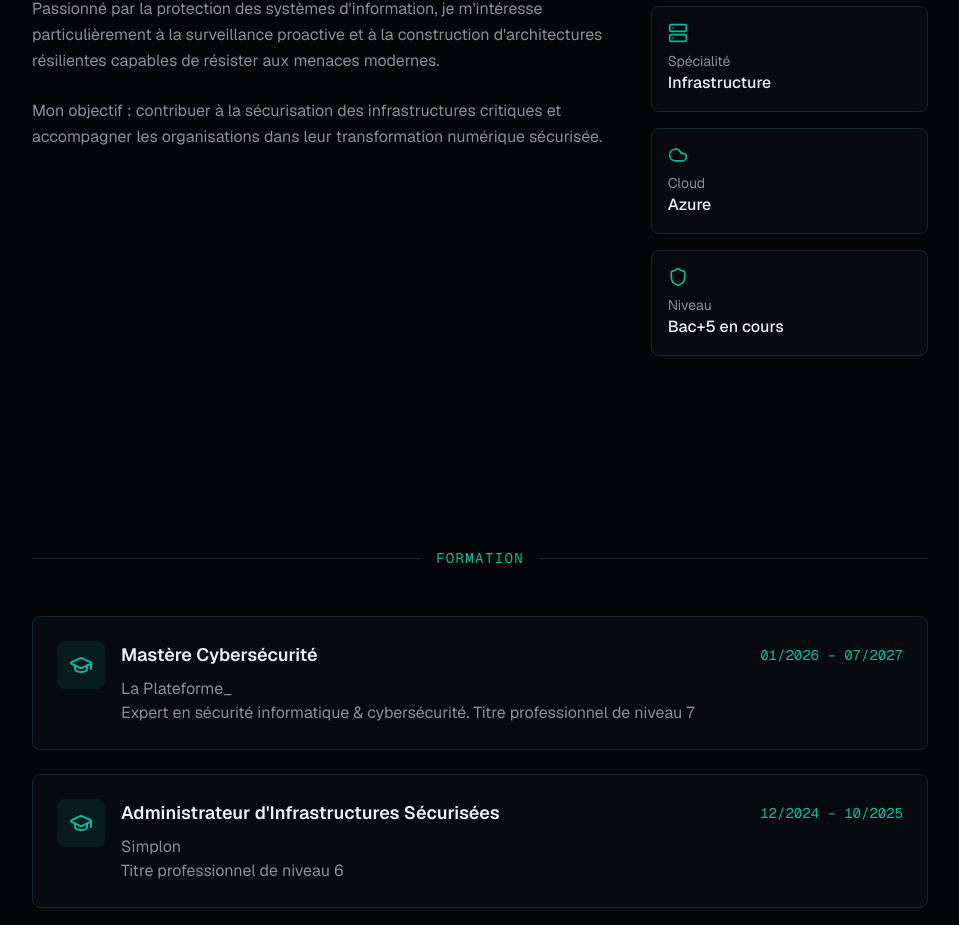
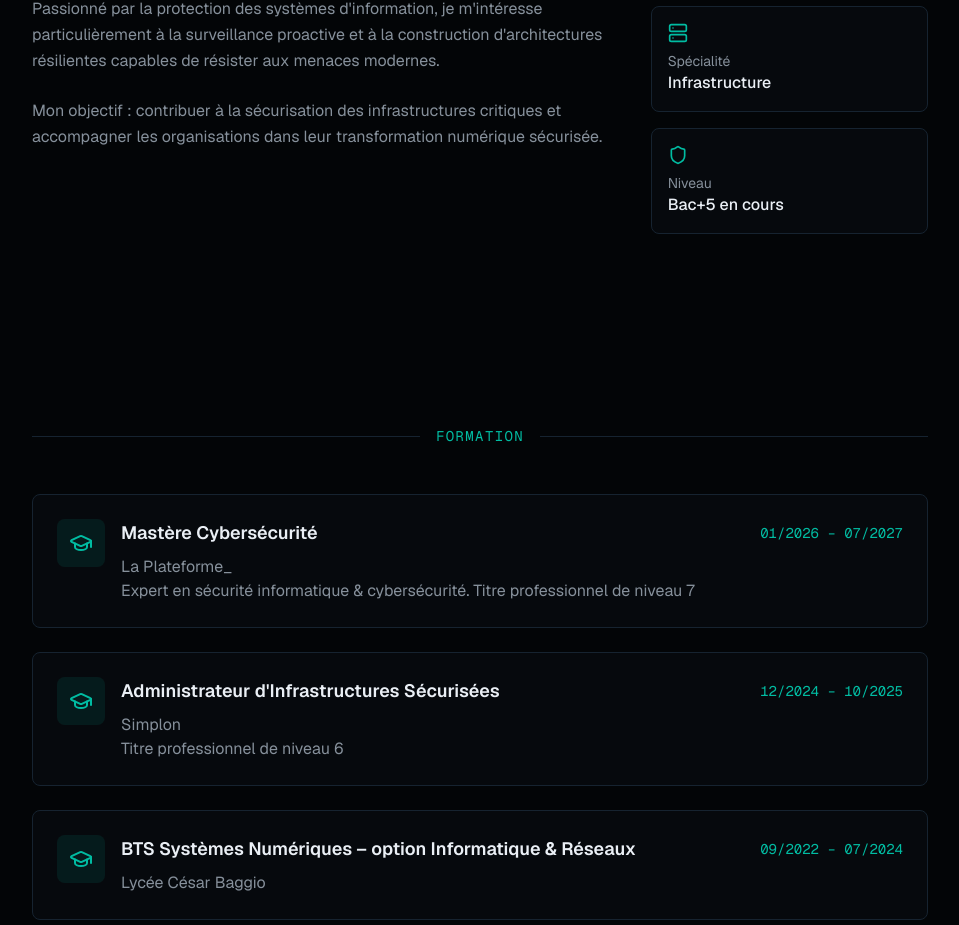
Before and after one commit to Trevys59/v0-cybersecurity-portfolio, a Next.js app: page / in a window 1280 px wide. Shown: the part 1080-2005 px from the top of the page, without its empty margins (160-1119 px from the left). Built offline with nearby package versions, Linux system fonts and the light colour scheme.

Commit message:
feat: update about section with cybersecurity focus and stats
Co-authored-by: null <124737809+Trevys59@users.noreply.github.com>

```diff
--- a/components/sections/about.tsx
+++ b/components/sections/about.tsx
@@ -52,11 +52,6 @@ export function About() {
               <div className="text-foreground font-medium">Infrastructure</div>
             </div>
             <div className="p-4 rounded-lg bg-card border border-border hover:border-primary/50 transition-colors group">
-              <Cloud className="w-5 h-5 text-primary mb-2 group-hover:scale-110 transition-transform" />
-              <div className="text-sm text-muted-foreground">Cloud</div>
-              <div className="text-foreground font-medium">Azure</div>
-            </div>
-            <div className="p-4 rounded-lg bg-card border border-border hover:border-primary/50 transition-colors group">
               <Shield className="w-5 h-5 text-primary mb-2 group-hover:scale-110 transition-transform" />
               <div className="text-sm text-muted-foreground">Niveau</div>
               <div className="text-foreground font-medium">Bac+5 en cours</div>
```
